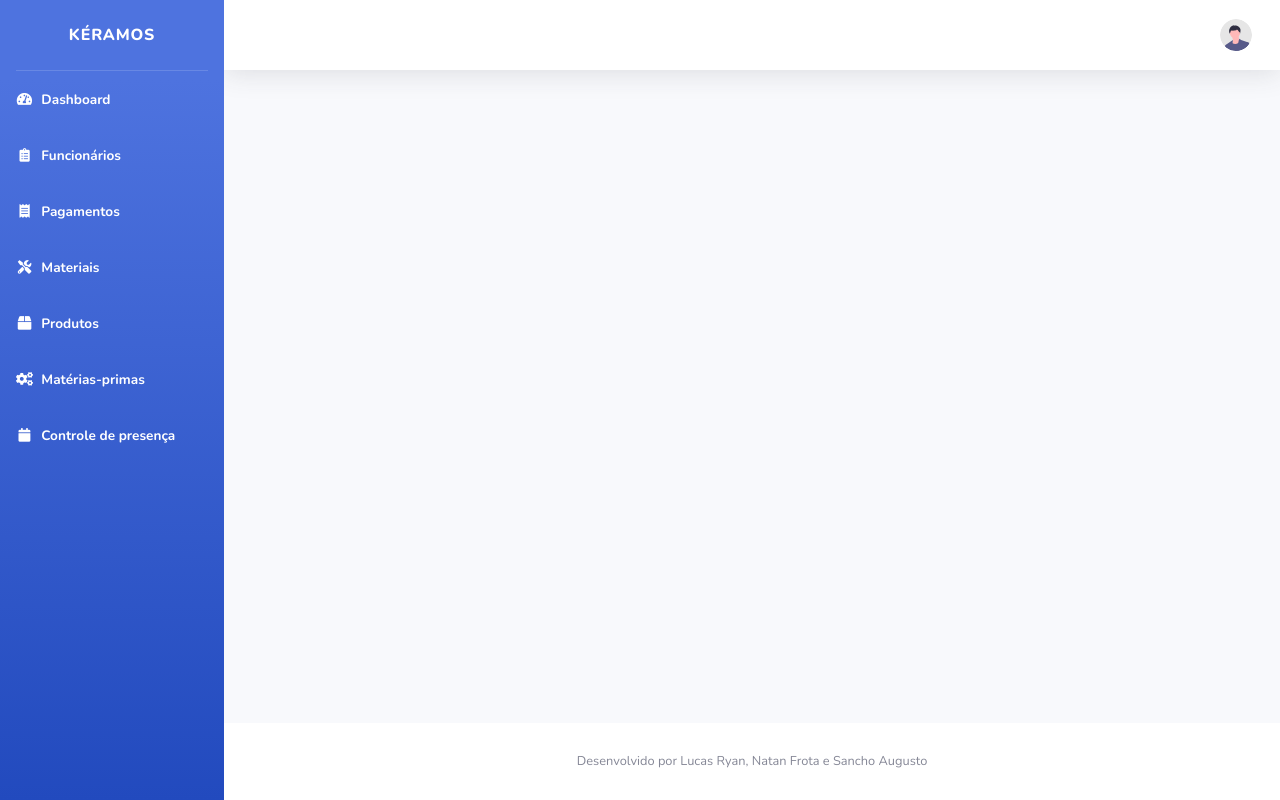
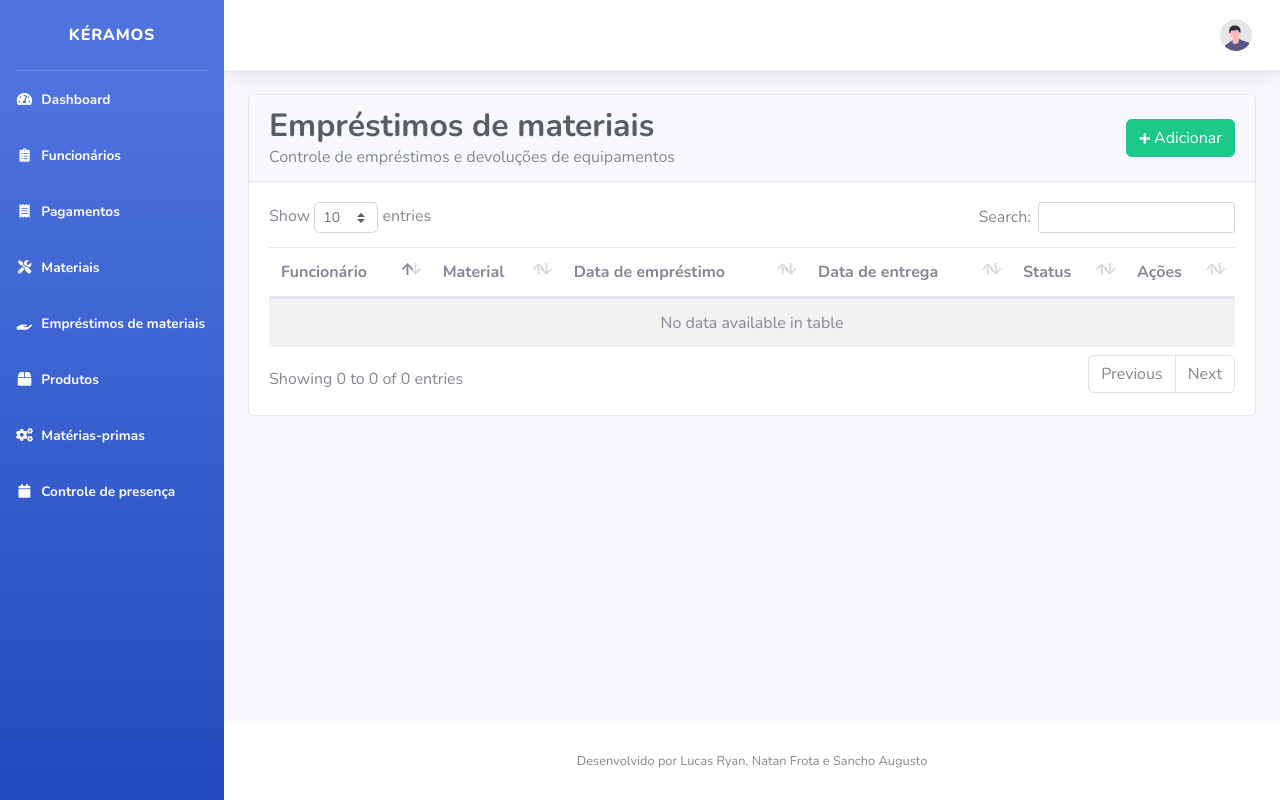
Before and after one commit to lucasxsdw/Gestao_fabrica_ceramica, a Django app: page /emprestimo/ in a window 1280 px wide. Run offline with Django 5.2, Linux system fonts and the light colour scheme; data that the repository does not hold is empty; some libraries are stand-ins or nearby versions.

Commit message:
feat: adição dos templates de empréstimo

```diff
--- a/emprestimo/forms.py
+++ b/emprestimo/forms.py
@@ -6,6 +6,6 @@ class EmprestimoForm(forms.ModelForm):
         model = Emprestimo
         fields = '__all__'
         widgets = {
-            'data_emprestimo': forms.DateInput(attrs={'type': 'date'}),
-            'data_devolucao': forms.DateInput(attrs={'type': 'date'})
+            'data_emprestimo': forms.DateInput(format='%Y-%m-%d', attrs={'type': 'date'}),
+            'data_devolucao': forms.DateInput(format='%Y-%m-%d', attrs={'type': 'date'}),
         }
--- a/emprestimo/models.py
+++ b/emprestimo/models.py
@@ -4,6 +4,7 @@ from material.models import Material
 
 class Emprestimo(models.Model):
     STATUS_CHOICES = [
+        ('ativo', 'Ativo'),
         ('pendente', 'Pendente'),
         ('devolvido', 'Devolvido')
     ]
@@ -12,4 +13,4 @@ class Emprestimo(models.Model):
     funcionario = models.ForeignKey(Funcionario, on_delete=models.CASCADE)
     data_emprestimo = models.DateField(verbose_name='Data de empréstimo')
     data_devolucao = models.DateField(verbose_name='Data de devolução', null=True, blank=True)
-    status = models.CharField(max_length=20, choices=STATUS_CHOICES, default='pendente', verbose_name='Status')
+    status = models.CharField(max_length=20, choices=STATUS_CHOICES, default='ativo', verbose_name='Status')
--- a/emprestimo/views.py
+++ b/emprestimo/views.py
@@ -3,8 +3,8 @@ from .models import Emprestimo
 from .forms import EmprestimoForm
 
 def listar(request):
-    materiais = Emprestimo.objects.all()
-    return render(request, 'emprestimo/listar.html', {'materiais': materiais})
+    emprestimos = Emprestimo.objects.all()
+    return render(request, 'emprestimo/listar.html', {'emprestimos': emprestimos})
 
 def detalhar(request, id):
     emprestimo = get_object_or_404(Emprestimo, id=id)
--- a/templates/__sidebar.html
+++ b/templates/__sidebar.html
@@ -33,6 +33,11 @@
             <span>Materiais</span></a>
     </li>
     <li class="nav-item active">
+        <a class="nav-link" href="{% url 'emprestimo:listar' %}">
+            <i class="fas fa-fw fa-hand-holding"></i>
+            <span>Empréstimos de materiais</span></a>
+    </li>
+    <li class="nav-item active">
         <a class="nav-link" href="">
             <i class="fas fa-fw fa-box"></i>
             <span>Produtos</span></a>
--- a/templates/emprestimo/listar.html
+++ b/templates/emprestimo/listar.html
@@ -1,11 +1,58 @@
 {% extends "_base.html" %}
 
-{% block title %}{% endblock %}
+{% block title %}Empréstimos de materiais{% endblock %}
 
 {% block content %}
+<div class="card">
+        <div class="card-header d-flex flex-column justify-content-between flex-sm-row align-items-center">
+            <div class="mr-3">
+                <h1 class="h2 text-dark font-weight-bold m-0">Empréstimos de materiais</h1>
+                <p class="m-0">Controle de empréstimos e devoluções de equipamentos</p>
+            </div>
+            <a class="btn btn-success my-2" href="{% url 'emprestimo:adicionar' %}">
+                <i class="fas fa-plus fa-xs"></i>
+                Adicionar
+            </a>
+        </div>
+        <div class="card-body">
+            <div class="table-responsive">
+                <table class="table table-striped table-hover">
+                    <thead>
+                        <tr>
+                            <th>Funcionário</th>
+                            <th>Material</th>
+                            <th>Data de empréstimo</th>
+                            <th>Data de entrega</th>
+                            <th>Status</th>
+                            <th>Ações</th>
+                        </tr>
+                    </thead>
+                    <tbody>
+                        {% for emprestimo in emprestimos %}
+                            <tr>
+                                <td>{{ emprestimo.funcionario.nome }}</td>
+                                <td>{{ emprestimo.material.nome }}</td>
+                                <td>{{ emprestimo.data_emprestimo }}</td>
+                                <td>{{ emprestimo.data_devolucao }}</td>
+                                <td>{{ emprestimo.status }}</td>
+                                <td class="text-center">
+                                    <a href="{% url 'emprestimo:detalhar' emprestimo.id %}" class="btn btn-warning m-1" aria-label="Ver">
+                                        <i class="fas fa-eye"></i>
+                                    </a>
+                                    <a href="{% url 'emprestimo:editar' emprestimo.id %}" class="btn btn-info m-1" aria-label="Editar">
+                                        <i class="fas fa-pen"></i>
+                                    </a>
+                                    <button class="btn btn-danger m-1" aria-label="Excluir" data-toggle="modal" data-target="#modalConfirmacaoExclusao" data-url='{% url 'emprestimo:excluir' emprestimo.id %}'>
+                                        <i class="fas fa-trash"></i>
+                                    </button>
+                                </td>
+                            </tr>
+                        {% endfor %}
+                    </tbody>
+                </table>
+            </div>
+        </div>
+    </div>
 
-    {% for m in materiais %}
-        {{ m }}
-    {% endfor %}
 
 {% endblock %}
```
Also changed, not shown: templates/emprestimo/detalhar.html (+19 -0 lines), templates/emprestimo/form.html (+26 -5 lines), templates/material/detalhar.html (+21 -1 lines).
